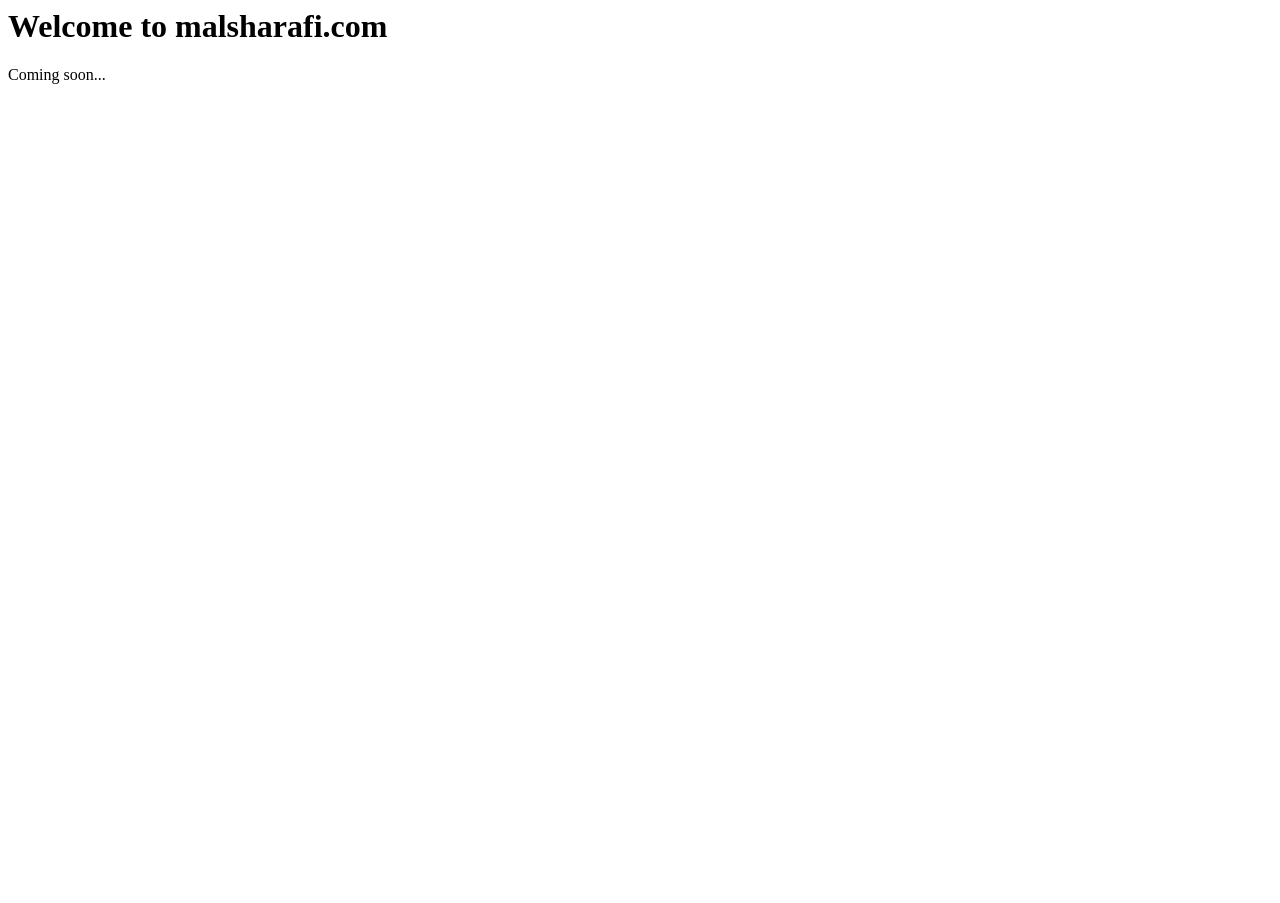
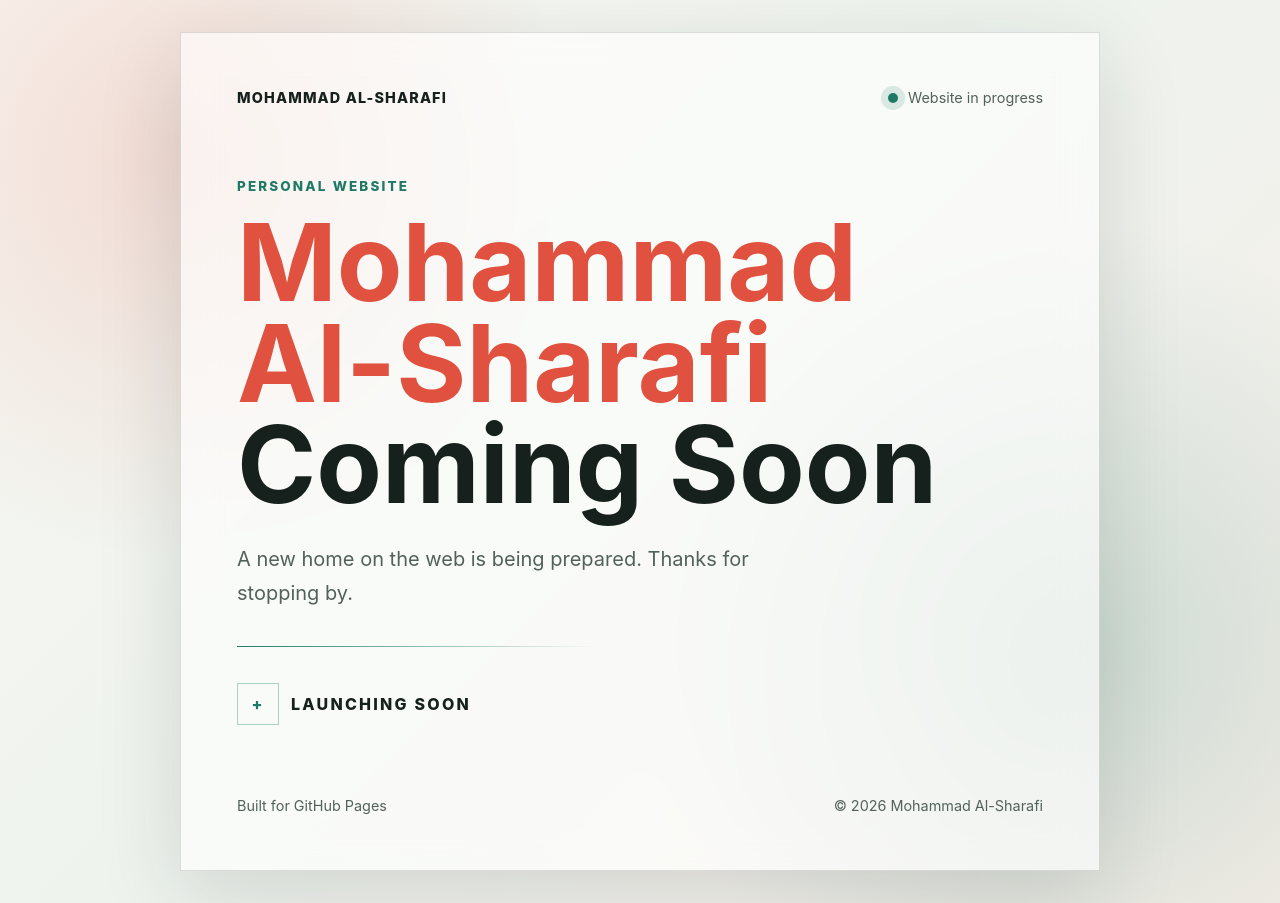
Before and after one commit to malsharafi/malsharafi-website, a plain HTML site: page index.html in a window 1280 px wide. Before the commit the page ends 800 px from the top, so only its background shows below. Drawn offline with Linux system fonts and the light colour scheme.

Commit message:
Add files via upload

```diff
--- a/index.html
+++ b/index.html
@@ -1,2 +1,195 @@
-<h1>Welcome to malsharafi.com</h1>
-<p>Coming soon...</p>
+<!DOCTYPE html>
+<html lang="en">
+<head>
+  <meta charset="UTF-8">
+  <meta name="viewport" content="width=device-width, initial-scale=1.0">
+  <title>Mohammad Al-Sharafi | Coming Soon</title>
+  <style>
+    :root {
+      --ink: #16211d;
+      --muted: #53615b;
+      --paper: #f8f7f2;
+      --accent: #1f7a65;
+      --accent-strong: #e0523f;
+      --line: rgba(22, 33, 29, 0.14);
+    }
+
+    * {
+      box-sizing: border-box;
+    }
+
+    body {
+      min-height: 100vh;
+      margin: 0;
+      font-family: Inter, ui-sans-serif, system-ui, -apple-system, BlinkMacSystemFont, "Segoe UI", sans-serif;
+      color: var(--ink);
+      background:
+        radial-gradient(circle at 14% 18%, rgba(224, 82, 63, 0.16), transparent 30%),
+        radial-gradient(circle at 84% 72%, rgba(31, 122, 101, 0.18), transparent 34%),
+        linear-gradient(135deg, #f8f7f2 0%, #eef3ee 48%, #f6eee8 100%);
+      display: grid;
+      place-items: center;
+      padding: 32px;
+    }
+
+    main {
+      width: min(920px, 100%);
+      min-height: min(620px, calc(100vh - 64px));
+      border: 1px solid var(--line);
+      background: rgba(255, 255, 255, 0.62);
+      box-shadow: 0 24px 80px rgba(22, 33, 29, 0.14);
+      backdrop-filter: blur(18px);
+      display: grid;
+      grid-template-rows: auto 1fr auto;
+      padding: clamp(22px, 5vw, 56px);
+    }
+
+    nav,
+    footer {
+      display: flex;
+      align-items: center;
+      justify-content: space-between;
+      gap: 18px;
+      color: var(--muted);
+      font-size: 0.9rem;
+    }
+
+    .brand {
+      color: var(--ink);
+      font-weight: 800;
+      letter-spacing: 0.08em;
+      text-transform: uppercase;
+    }
+
+    .status {
+      display: inline-flex;
+      align-items: center;
+      gap: 10px;
+      white-space: nowrap;
+    }
+
+    .status::before {
+      content: "";
+      width: 10px;
+      height: 10px;
+      border-radius: 999px;
+      background: var(--accent);
+      box-shadow: 0 0 0 7px rgba(31, 122, 101, 0.14);
+    }
+
+    .hero {
+      align-self: center;
+      max-width: 760px;
+      padding: 72px 0;
+    }
+
+    .eyebrow {
+      margin: 0 0 18px;
+      color: var(--accent);
+      font-size: 0.84rem;
+      font-weight: 800;
+      letter-spacing: 0.16em;
+      text-transform: uppercase;
+    }
+
+    h1 {
+      margin: 0;
+      font-size: clamp(3rem, 9vw, 6.7rem);
+      line-height: 0.94;
+      letter-spacing: 0;
+      max-width: 760px;
+    }
+
+    .name {
+      display: block;
+      color: var(--accent-strong);
+    }
+
+    .message {
+      max-width: 560px;
+      margin: 28px 0 0;
+      color: var(--muted);
+      font-size: clamp(1.05rem, 2vw, 1.25rem);
+      line-height: 1.7;
+    }
+
+    .divider {
+      width: min(360px, 70%);
+      height: 1px;
+      margin: 36px 0;
+      background: linear-gradient(90deg, var(--accent), transparent);
+    }
+
+    .soon {
+      display: inline-flex;
+      align-items: center;
+      gap: 12px;
+      color: var(--ink);
+      font-size: 1rem;
+      font-weight: 800;
+      letter-spacing: 0.14em;
+      text-transform: uppercase;
+    }
+
+    .soon span {
+      width: 42px;
+      height: 42px;
+      border: 1px solid rgba(31, 122, 101, 0.34);
+      display: grid;
+      place-items: center;
+      color: var(--accent);
+    }
+
+    @media (max-width: 640px) {
+      body {
+        padding: 18px;
+      }
+
+      main {
+        min-height: calc(100vh - 36px);
+        padding: 22px;
+      }
+
+      nav,
+      footer {
+        align-items: flex-start;
+        flex-direction: column;
+      }
+
+      .hero {
+        padding: 54px 0;
+      }
+
+      h1 {
+        font-size: clamp(2.7rem, 17vw, 4.4rem);
+      }
+    }
+  </style>
+</head>
+<body>
+  <main>
+    <nav aria-label="Page">
+      <div class="brand">Mohammad Al-Sharafi</div>
+      <div class="status">Website in progress</div>
+    </nav>
+
+    <section class="hero" aria-labelledby="coming-soon-title">
+      <p class="eyebrow">Personal website</p>
+      <h1 id="coming-soon-title">
+        <span class="name">Mohammad Al-Sharafi</span>
+        Coming Soon
+      </h1>
+      <p class="message">
+        A new home on the web is being prepared. Thanks for stopping by.
+      </p>
+      <div class="divider" aria-hidden="true"></div>
+      <div class="soon"><span aria-hidden="true">+</span> Launching soon</div>
+    </section>
+
+    <footer>
+      <div>Built for GitHub Pages</div>
+      <div>&copy; 2026 Mohammad Al-Sharafi</div>
+    </footer>
+  </main>
+</body>
+</html>
```
